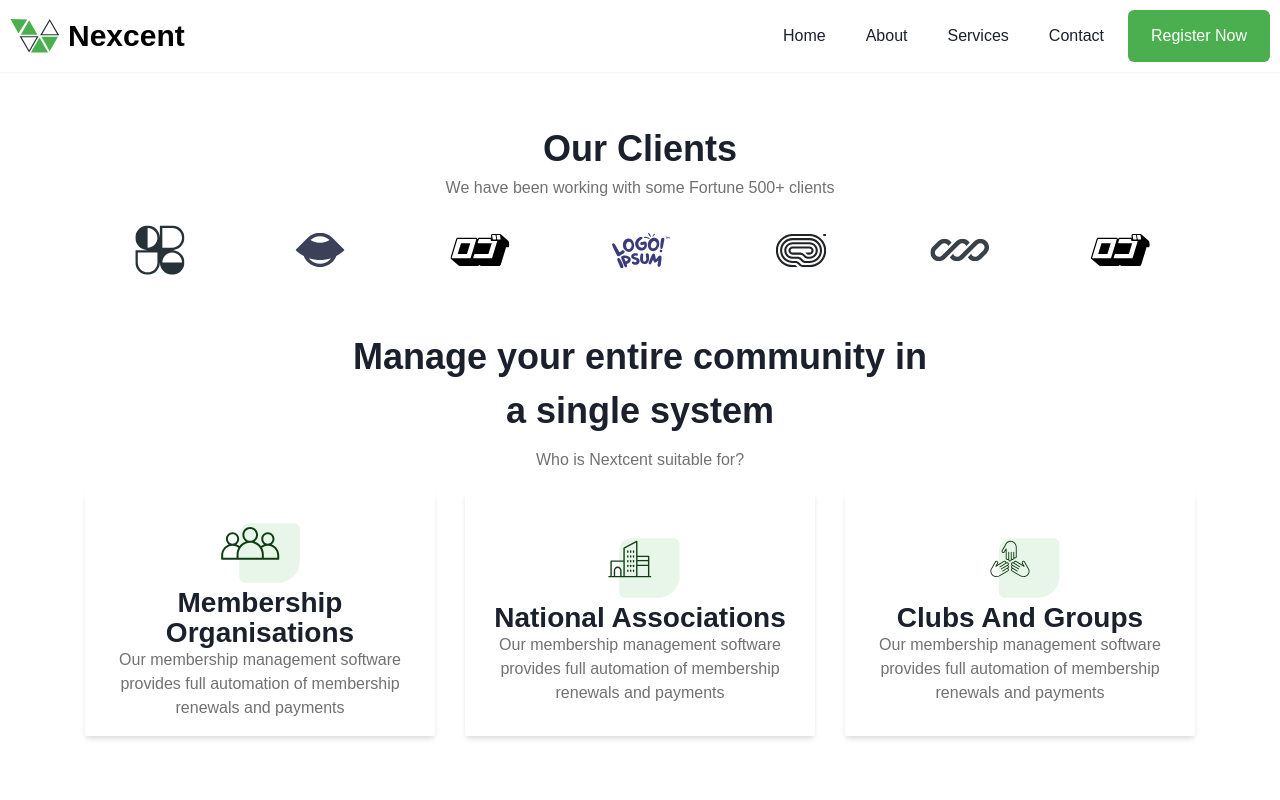
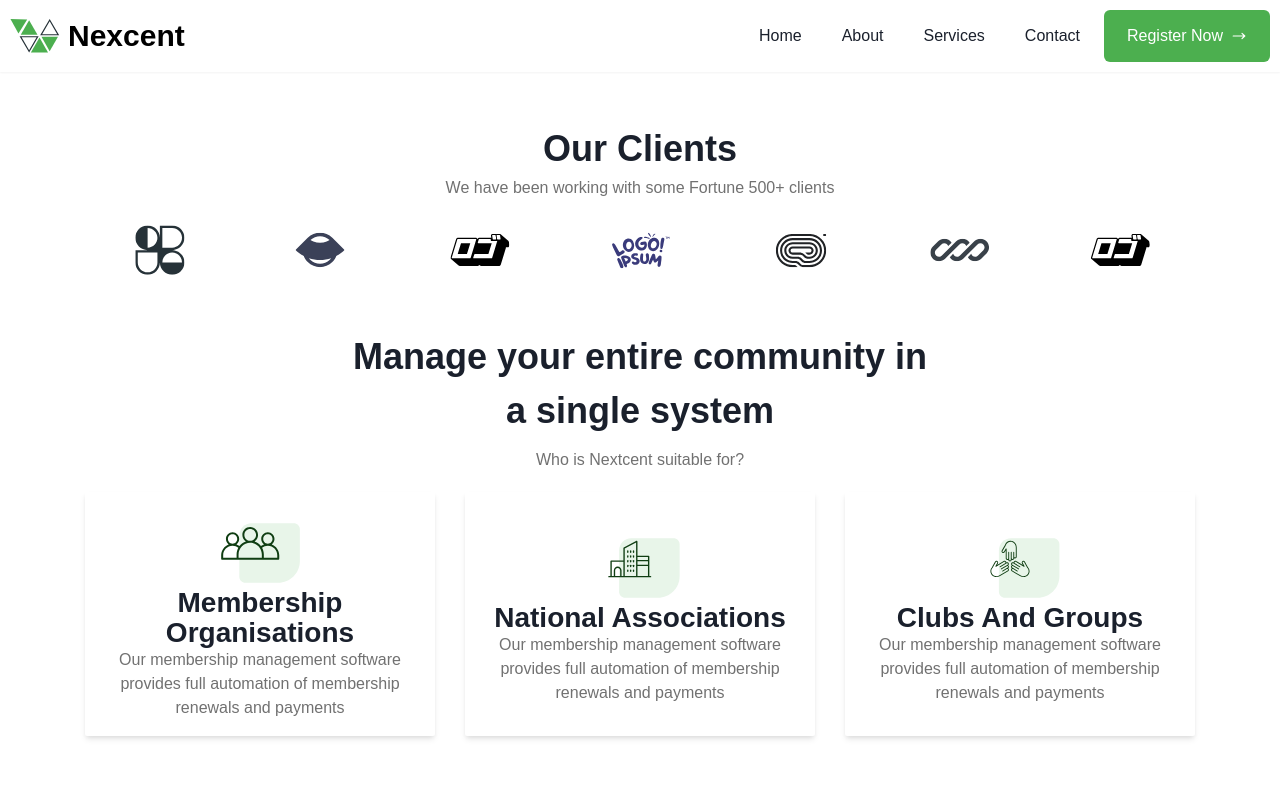
Before and after one commit to dboatengg/nexcent, a React (Vite) app: page / in a window 1280 px wide. Shown: the top 800 px of the page. Built offline with nearby package versions, Linux system fonts and the light colour scheme.

Commit message:
Add icon to navbar button

```diff
--- a/src/components/Navbar.tsx
+++ b/src/components/Navbar.tsx
@@ -3,6 +3,7 @@ import { CloseIcon, HamburgerIcon } from "@chakra-ui/icons";
 import navbarData from '../data/navbarData';
 import logo from '../assets/logo.svg'
 import '@fontsource/inter/300.css'
+import { HiMiniArrowLongRight } from "react-icons/hi2";
 
 const Navbar = () => {
   const { isOpen, onOpen, onClose} = useDisclosure();
@@ -22,7 +23,7 @@ const Navbar = () => {
             {item.label}
           </Button>
         ))}
-        <Button variant='primary'>Register Now</Button>
+        <Button rightIcon={<HiMiniArrowLongRight />} variant='primary'>Register Now</Button>
       </Box>
 
       {/* Mobile Menu  */}
@@ -33,7 +34,7 @@ const Navbar = () => {
               <Text fontSize="md">{item.label}</Text>
             </Link>
           ))}
-          <Button onClick={onClose} variant='primary'>Register Now</Button>
+          <Button rightIcon={<HiMiniArrowLongRight />} onClick={onClose} variant='primary'>Register Now</Button>
         </VStack>
       )}
 
```
